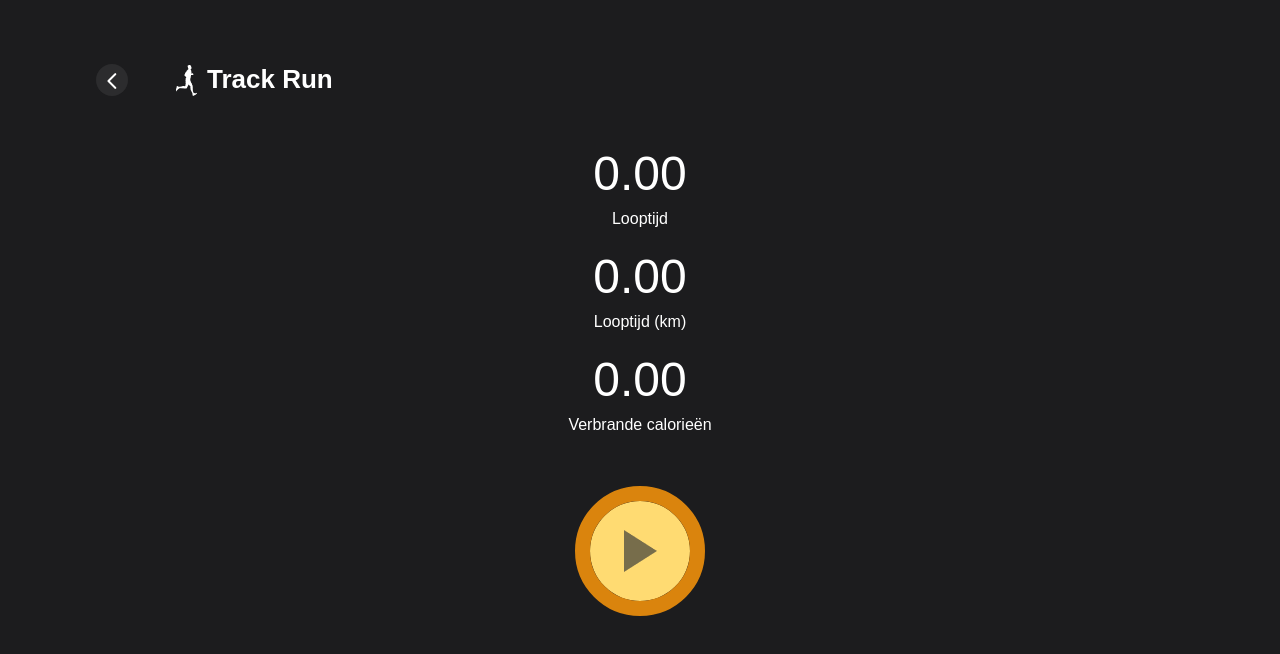
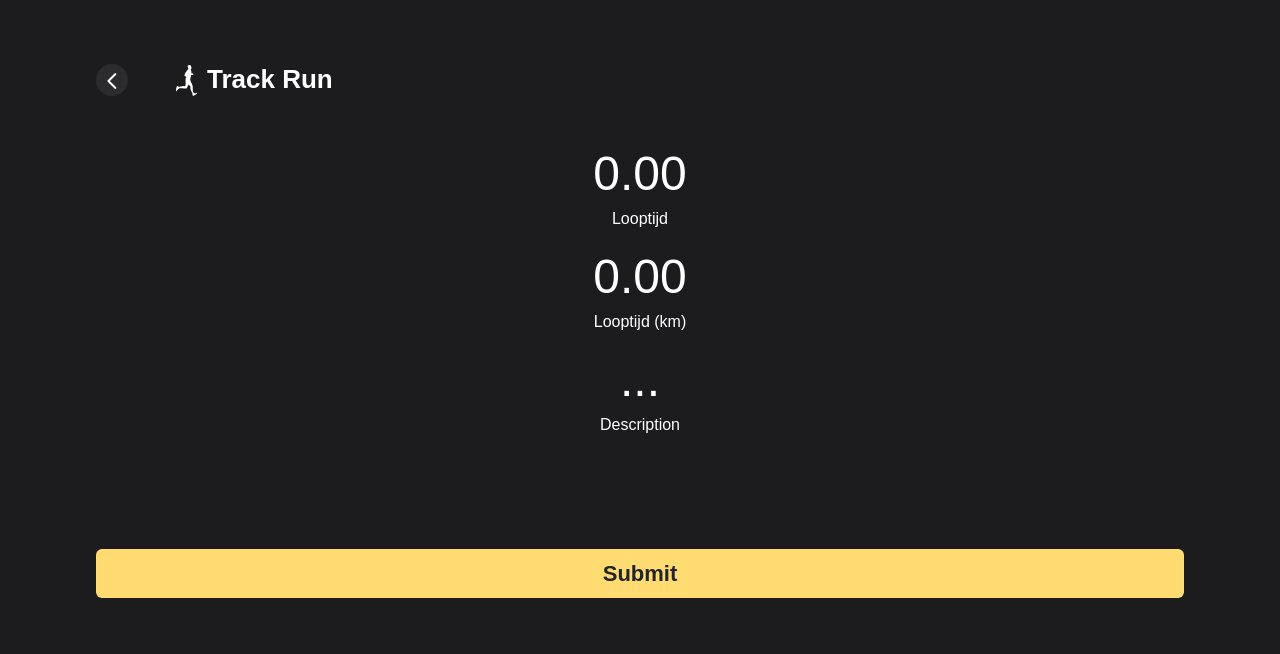
Before and after one commit to nima404/FitFlow-Bs, a React (Create React App) app: page /dashboard/rennen in a window 1280 px wide. Shown: the top 654 px of the page. Built offline with nearby package versions, Linux system fonts and the light colour scheme.

Commit message:
new datas

```diff
--- a/src/pages/dashboard/rennen/index.jsx
+++ b/src/pages/dashboard/rennen/index.jsx
@@ -1,14 +1,51 @@
 import { Button, Col, Container, Form, Row } from "react-bootstrap"
 import ArrL from '../../../assets/icons/left-arrow.png';
-import { Link } from "react-router-dom";
+import {Link, useNavigate} from "react-router-dom";
 import run from '../../../assets/icons/Vector (19).png';
 import './style.css';
-import play from '../../../assets/icons/play_arrow.png';
-import stop from '../../../assets/icons/stop.png';
 import { useState } from "react";
 
 export const Rennen = () => {
-    const [btnState, setBtnState] = useState("play")
+
+    const [data , setData] = useState({
+        durationInMinutes: null,
+        description:null,
+        distanceInKm:null,
+        userId:1
+    })
+
+    const router = useNavigate()
+    const stopHandler = ()=>{
+        const Values = Object.values(data)
+        const every = Values.every((i)=> i !== null)
+if(every){
+    var formdata = new FormData();
+    formdata.append("durationInMinutes", data.durationInMinutes);
+    formdata.append("description", data.description);
+    formdata.append("distanceInKm", data.distanceInKm);
+    formdata.append("userId", "1");
+
+    var requestOptions = {
+        method: 'POST',
+        body: formdata,
+        redirect: 'follow'
+    };
+
+    fetch("http://localhost:8081/activities/addRunningActivity", requestOptions)
+        .then(response => response.text())
+        .then(result => {
+            console.log(result)
+            const parse = JSON.parse(result)
+            if(parse.message == "Running activity added successfully"){
+                router("/dashboard")
+            }else{
+
+            }
+        })
+        .catch(error => console.log('error', error));
+}
+
+    }
     return <Container>
         <Row className="mt-5 d-flex justify-content-start align-items-center">
             <div className="arrL_style mt-3 p-3 rounded-circle d-flex justify-content-center align-items-center">
@@ -27,34 +64,36 @@ export const Rennen = () => {
             <Row className="mt-5">
                 <Col className="">
                     <Form.Group className="mb-3 d-flex align-items-center justify-content-start flex-column" controlId="formBasicEmail">
-                        <Form.Control className="text-center inpCustom" type={"number"} placeholder="0.00" />
+                        <Form.Control className="text-center inpCustom" type={"number"} placeholder="0.00" onChange={(e)=> setData({...data , durationInMinutes:e.target.value})}/>
                         <Form.Label className="mt-1">Looptijd</Form.Label>
                     </Form.Group>
 
                     <Form.Group className="mb-3 d-flex align-items-center justify-content-start flex-column" controlId="formBasicEmail">
-                        <Form.Control className="text-center inpCustom" type={"number"} placeholder="0.00" />
+                        <Form.Control className="text-center inpCustom" type={"number"} placeholder="0.00" onChange={(e)=> setData({...data , distanceInKm:e.target.value})}/>
                         <Form.Label className="mt-1">Looptijd (km)</Form.Label>
                     </Form.Group>
 
                     <Form.Group className="mb-3 d-flex align-items-center justify-content-start flex-column" controlId="formBasicEmail">
-                        <Form.Control className="text-center inpCustom" type={"number"} placeholder="0.00" />
-                        <Form.Label className="mt-1">Verbrande calorieën</Form.Label>
+                        <Form.Control className="text-center inpCustom" type={"text"} placeholder="..."
+                                      onChange={(e)=> setData({...data , description:e.target.value})}
+                        />
+                        <Form.Label className="mt-1">Description</Form.Label>
                     </Form.Group>
 
                 </Col>
             </Row>
 
             <Row className="mt-5 d-flex justify-content-center align-items-center">
-                {
-                    btnState == "play" ?
-                        <Button className=" btnActionStyle d-flex justify-content-center align-items-center" onClick={() => setBtnState("stop")}>
-                            <img src={play} />
+
+
+
+                <Row className="my-5">
+                    <Col>
+                        <Button className="w-100 py-2 submitBtnCustom_style text-dark" type={"button"} onClick={stopHandler}>
+                            Submit
                         </Button>
-                        :
-                        <Button className=" btnActionStyle d-flex justify-content-center align-items-center" onClick={() => setBtnState("play")}>
-                            <img src={stop} />
-                        </Button>
-                }
+                    </Col>
+                </Row>
             </Row>
         </Form>
     </Container >
--- a/src/pages/sign-up/LoadData/index.jsx
+++ b/src/pages/sign-up/LoadData/index.jsx
@@ -1,9 +1,44 @@
 import { Button, Col, Container, Form, FormSelect, InputGroup, Row } from "react-bootstrap"
 import './style.css';
 import ArrL from '../../../assets/icons/left-arrow.png';
-import { Link } from "react-router-dom";
+import {Link, useNavigate} from "react-router-dom";
+import {PostSignupData} from "./service";
+import {useEffect , useState} from "react";
 
 export const LoadSignupData = () => {
+
+    const [data , setData] = useState(
+        {
+         height:"",
+         weight:"",
+            dateOfBirth:"",
+            gender:""
+        }
+    )
+
+
+    const router = useNavigate()
+    const pushDataHandler = async()=>{
+        const a = Object.values(data);
+
+        const all = a.every((item)=> !!item == true)
+
+        if(all){
+            const signDatas = localStorage.getItem("datas")
+            if(signDatas){
+                const parseDatas = JSON.parse(signDatas)
+                const response = await PostSignupData("signup" , {...parseDatas , ...data})
+                const token =await response?.token;
+
+                if(token){
+                    router('/dashboard')
+                }else{
+                    router("/sign-up")
+                }
+            }
+
+        }
+    }
     return (
         <Container>
             <Row className="mt-5 d-flex justify-content-start align-items-center">
@@ -18,26 +53,26 @@ export const LoadSignupData = () => {
             </Row>
 
             <Row className="mt-5">
-                <Form className="mt-4">
                     <Form.Group className="mb-4" controlId="formBasicEmail">
                         <Form.Label className="lableCustom_style">Choose Gender</Form.Label>
 
-                        <Form.Select className="mt-2 px-3 inputCustom_style selectCustom_style">
-                            <option value="1">Woman</option>
-                            <option value="2">Man</option>
+                        <Form.Select className="mt-2 px-3 inputCustom_style selectCustom_style" onChange={(e)=> setData({...data , gender:e.target.value})}>
+                            <option value="Woman">Woman</option>
+                            <option value="Man">Man</option>
+                            <option value="Other">Other</option>
                         </Form.Select>
                     </Form.Group>
 
                     <Form.Group className="mb-4" controlId="formBasicEmail">
                         <Form.Label className="lableCustom_style">Date of Birth</Form.Label>
-                        <Form.Control type="date" className="mt-2 px-3 inputCustom_style" />
+                        <Form.Control type="date" className="mt-2 px-3 inputCustom_style" onChange={(e)=> setData({...data , dateOfBirth:e.target.value})}/>
                     </Form.Group>
 
                     <Form.Group className="mb-4" controlId="formBasicEmail">
                         <Form.Label className="lableCustom_style">Your Weight</Form.Label>
 
                         <div className="position-relative">
-                            <Form.Control type="number" className="mt-2 px-3 inputCustom_style " />
+                            <Form.Control type="number" className="mt-2 px-3 inputCustom_style " onChange={(e)=> setData({...data , weight:e.target.value})}/>
                             <div className="position-absolute afterStyle d-flex justify-content-center align-items-center text-dark">
                                 KG
                             </div>
@@ -47,7 +82,7 @@ export const LoadSignupData = () => {
                     <Form.Group className="mb-5" controlId="formBasicEmail">
                         <Form.Label className="lableCustom_style">Your Height</Form.Label>
                         <div className="position-relative">
-                            <Form.Control type="number" className="mt-2 px-3 inputCustom_style " />
+                            <Form.Control type="number" className="mt-2 px-3 inputCustom_style " onChange={(e)=> setData({...data , height:e.target.value})}/>
                             <div className="position-absolute afterStyle d-flex justify-content-center align-items-center text-dark">
                                 CM
                             </div>
@@ -55,13 +90,12 @@ export const LoadSignupData = () => {
                     </Form.Group>
 
                     <Col>
-                        <Link to={'/dashboard'}>
-                            <Button className="w-100 py-2 submitBtnCustom_style text-dark" type="submit">
+
+                            <Button className="w-100 py-2 submitBtnCustom_style text-dark" type="submit" onClick={pushDataHandler}>
                                 Next
                             </Button>
-                        </Link>
                     </Col>
-                </Form>
+
             </Row>
 
             <Row className="my-5">
--- a/src/pages/sign-up/LoadData/style.css
+++ b/src/pages/sign-up/LoadData/style.css
@@ -21,9 +21,9 @@
 }
 
 .selectCustom_style {
-    background-image: url(../../../assets/icons/left-arrow.png) !important;
+    background-image: url(../../../assets/icons/arr.down.png) !important;
     color: #ffffff;
     background-repeat: no-repeat !important;
     background-position: 95% !important;
-    background-size: 20px !important;
+    background-size: 30px !important;
 }
--- a/src/pages/sign-up/index.jsx
+++ b/src/pages/sign-up/index.jsx
@@ -1,9 +1,30 @@
 import { Button, Col, Container, Form, InputGroup, Row } from "react-bootstrap"
 import './style.css';
 import ArrL from '../../assets/icons/left-arrow.png';
-import { Link } from "react-router-dom";
+import {Link, useNavigate} from "react-router-dom";
+import {useEffect, useState} from "react";
 
 export const SignUp = () => {
+    const [data , setData] = useState({
+        fullName:"",
+        email:"",
+        password:""
+    })
+
+    useEffect(()=>{
+        console.log("data" , data)
+    } , [data])
+    const router = useNavigate()
+    const pushDataHandler = ()=>{
+        const values = Object.values(data);
+        const every = values.every((item)=> !!item == true)
+        if(every){
+            localStorage.setItem("datas" , JSON.stringify(data))
+            router('/sign-up/load-data')
+        }else{
+            window.location.reload()
+        }
+    }
     return (
         <Container>
             <Row className="mt-5 d-flex justify-content-start align-items-center">
@@ -18,30 +39,26 @@ export const SignUp = () => {
             </Row>
 
             <Row className="mt-5">
-                <Form className="mt-4">
                     <Form.Group className="mb-4" controlId="formBasicEmail">
                         <Form.Label className="lableCustom_style">Volledige naam</Form.Label>
-                        <Form.Control type="email" placeholder="Enter email" className="mt-2 px-3 inputCustom_style" />
+                        <Form.Control type={"text"} placeholder="naam" className="mt-2 px-3 inputCustom_style" onChange={(e)=> setData({...data , fullName:e.target.value})}/>
                     </Form.Group>
 
                     <Form.Group className="mb-4" controlId="formBasicEmail">
                         <Form.Label className="lableCustom_style">E-mailadres</Form.Label>
-                        <Form.Control type="email" placeholder="Enter email" className="mt-2 px-3 inputCustom_style" />
+                        <Form.Control type="email" placeholder="email" className="mt-2 px-3 inputCustom_style" onChange={(e)=> setData({...data , email:e.target.value})}/>
                     </Form.Group>
 
                     <Form.Group className="mb-5" controlId="formBasicEmail">
                         <Form.Label className="lableCustom_style">Wachtwoord</Form.Label>
-                        <Form.Control type="email" placeholder="Enter email" className="mt-2 px-3 inputCustom_style" />
+                        <Form.Control type={"password"} placeholder="Wachtwoord" className="mt-2 px-3 inputCustom_style" onChange={(e)=> setData({...data , password:e.target.value})}/>
                     </Form.Group>
 
                     <Col>
-                        <Link to={'/sign-up/load-data'}>
-                            <Button className="w-100 py-3 submitBtnCustom_style text-dark" type="submit">
+                            <Button className="w-100 py-3 submitBtnCustom_style text-dark" type="submit" onClick={pushDataHandler}>
                                 Account aanmaken
                             </Button>
-                        </Link>
                     </Col>
-                </Form>
             </Row>
 
             <Row className="my-5">
--- a/src/pages/sign-up/style.css
+++ b/src/pages/sign-up/style.css
@@ -20,9 +20,16 @@
     border-radius: 8px !important;
     background: #2C2C2E !important;
     border: 1px solid rgba(105, 105, 105, 0.25) !important;
+    color: #FFFFFF;
+}
+.submitBtnCustom_style:hover , .submitBtnCustom_style:focus{
+    border: none !important;
+    outline:none !important;
+    box-shadow: none !important;
 }
 
 .submitBtnCustom_style {
+    border:none !important;
     background-color: var(--yello) !important;
     font-weight: 600;
     font-size: 22px;
```
Also changed, not shown: src/pages/dashboard/index.jsx (+38 -1 lines), src/pages/dashboard/rennen/service.js (+24 -0 lines), src/pages/dashboard/service.js (+18 -0 lines), src/pages/sign-up/LoadData/service.js (+21 -0 lines), src/assets/icons/arr.down.png (added).
